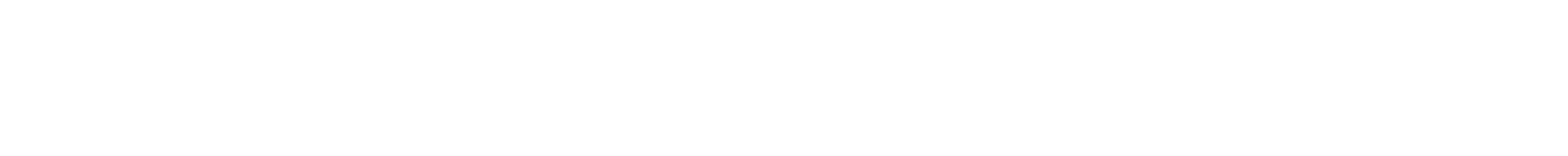
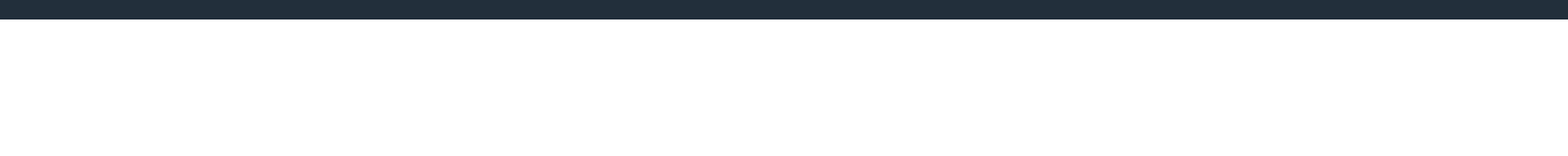
Before and after one commit to MindChirp/infoScreen, an Electron app: page home.html in a window 1600 px wide. Shown: the whole page at 98% size. Drawn offline with Linux system fonts and the light colour scheme.

Commit message:
Various updates

```diff
--- a/home.html
+++ b/home.html
@@ -8,8 +8,13 @@
         <link rel="stylesheet" href="main.css">
     </head>
     <body>
+        <div id="app-bar">
 
 
-        <!--<script src="" async defer></script>-->
+        </div>
+
+
+
+        <script src="/javascripts/menus.js" async defer></script>
     </body>
 </html>
--- a/main.css
+++ b/main.css
@@ -0,0 +1,18 @@
+body {
+    height: 100%;
+    width: 100%;
+    margin: 0;
+    padding: 0;
+}
+
+html {
+    height: 100%;
+    width: 100%;
+}
+
+
+#app-bar {
+    height: 2.5vh;
+    width: 100%;
+    background-color: #222F3B;
+}
```
Also changed, not shown: javascripts/app-buttons.js (added), javascripts/menus.js (added).
